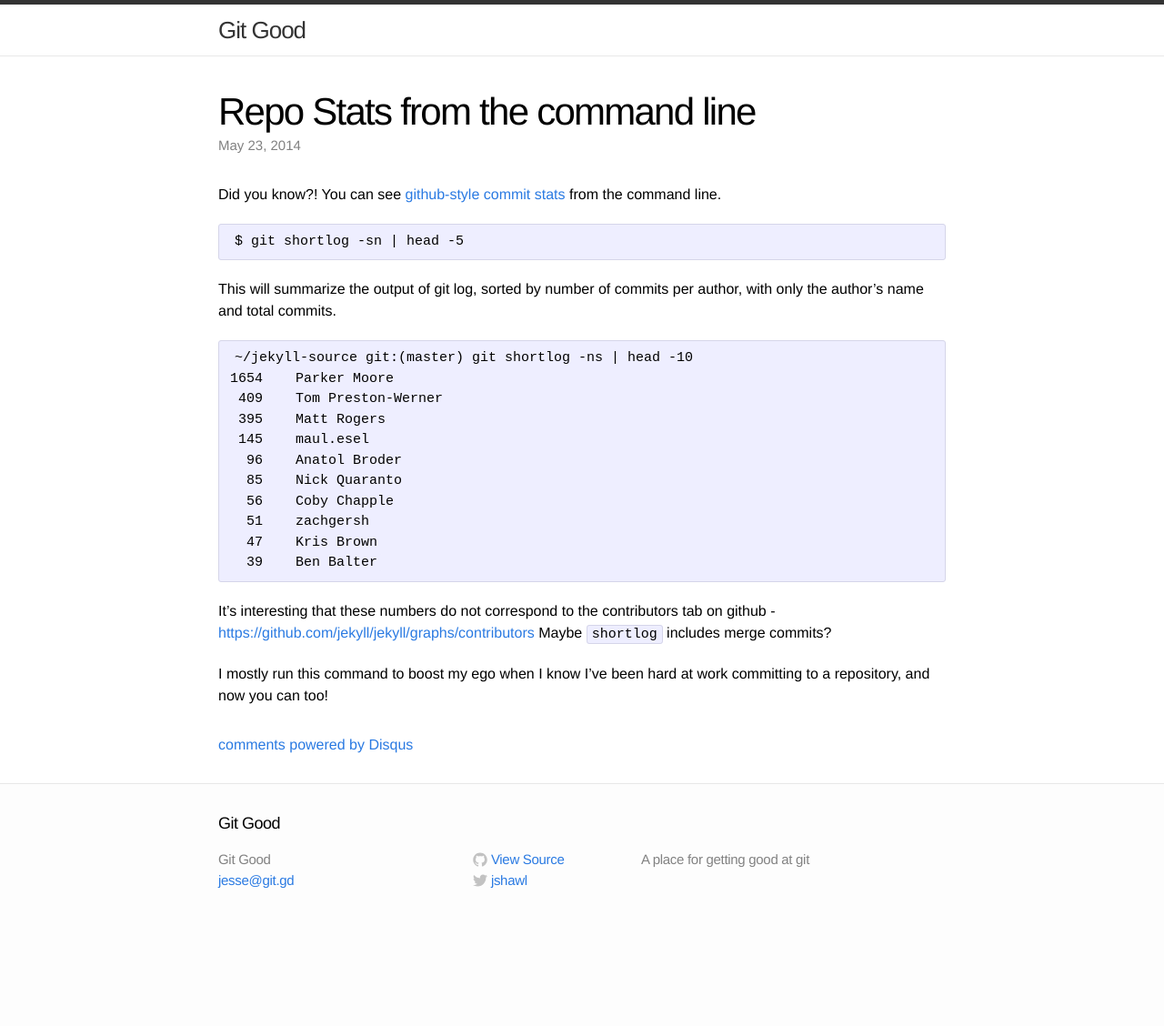
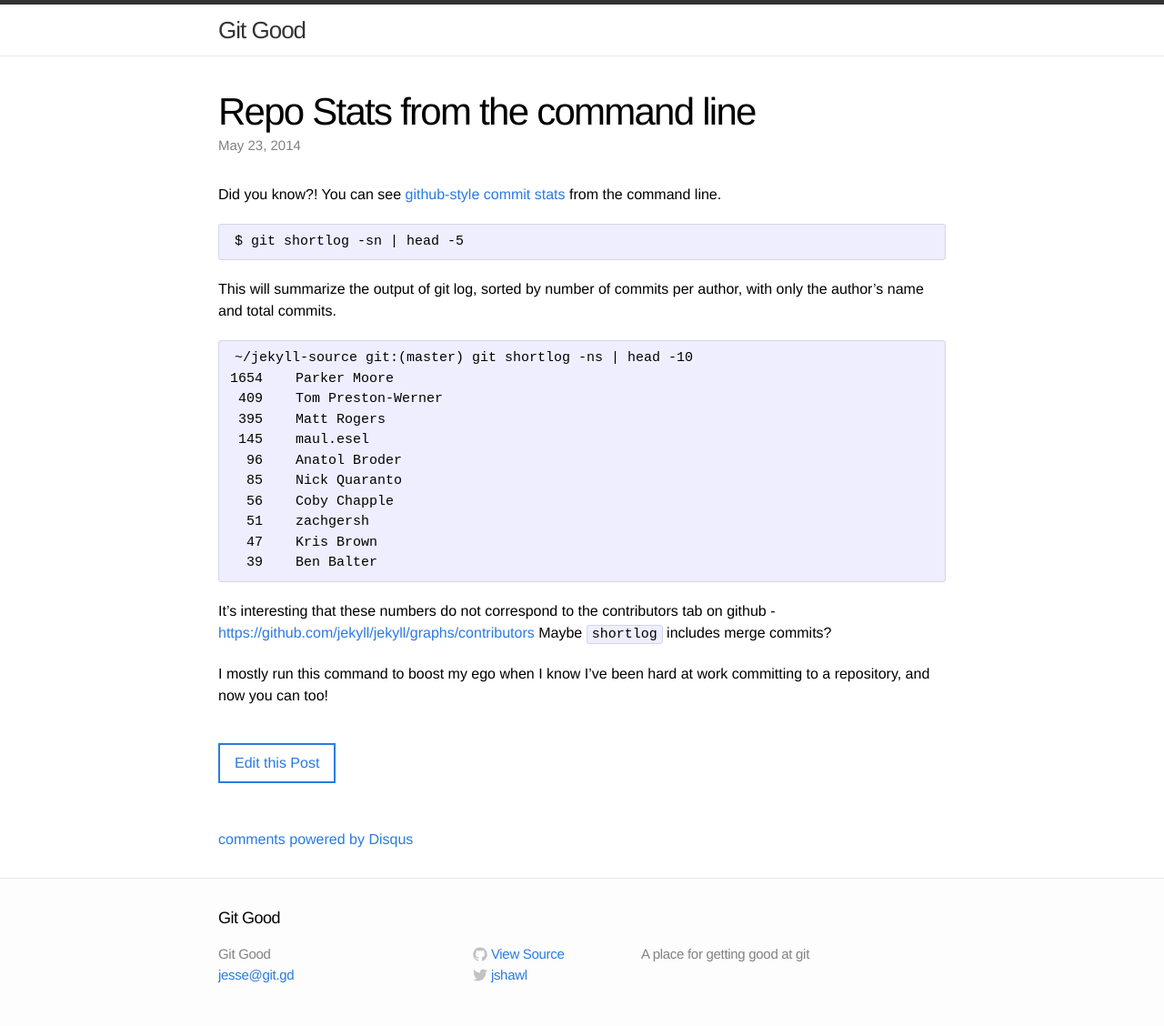
Before and after one commit to jshawl/git.gd, a Jekyll site: the page built from _posts/2014-05-23-repo-stats-from-the-command-line.md, in a window 1280 px wide. Shown: the whole page at 91% size. Built offline with Jekyll 4.4.1, drawn with Linux system fonts in a browser that asks for light colours; comment, search, counter and statistics services are not loaded; before the commit the page ends 1024 px from its top, so only the background shows below that.

Commit message:
Add edit post button

```diff
--- a/_layouts/post.html
+++ b/_layouts/post.html
@@ -10,6 +10,7 @@
 
   <article class="post-content">
   {{ content }}
+  <a href='https://github.com/jshawl/git.gd/tree/gh-pages/{{ page.path }}' class='edit'>Edit this Post</a>
   </article>
  <div id="disqus_thread"></div>
     <script type="text/javascript">
--- a/css/main.css
+++ b/css/main.css
@@ -411,3 +411,9 @@
     margin: 0 0 15px; }
 
 }
+
+.edit{
+  display:inline-block;
+  border:2px solid #2a7ae2;
+  padding:.5em 1em;
+}
```
